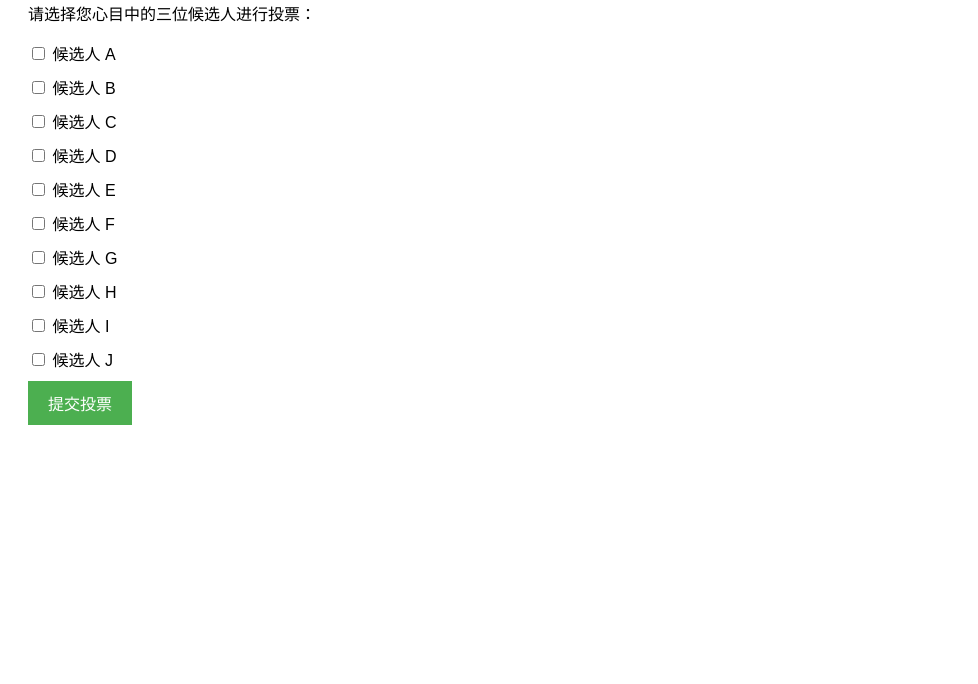
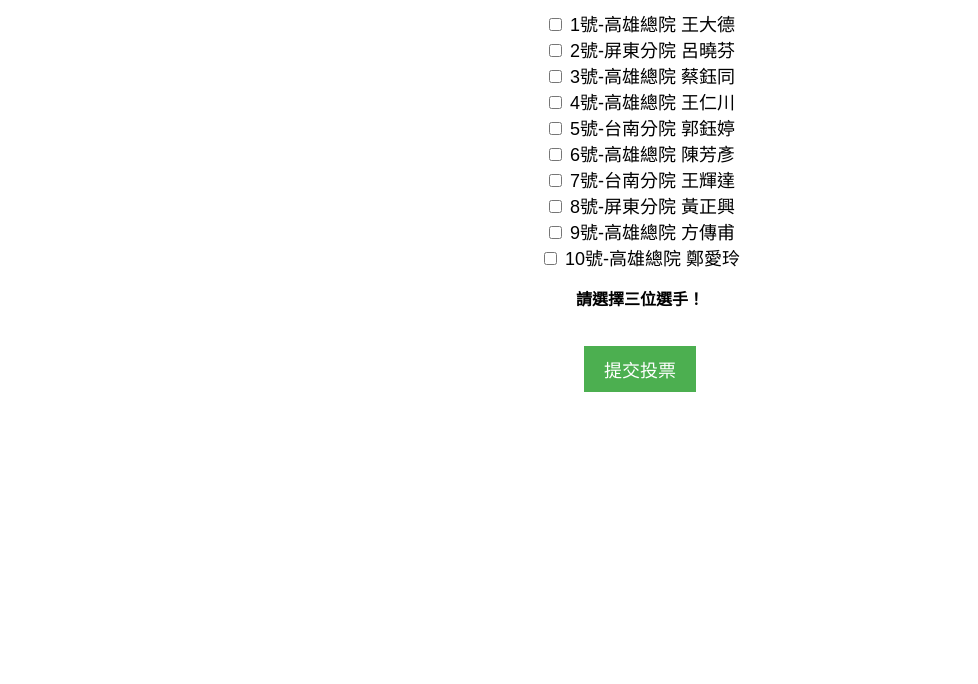
Before and after one commit to ciren-shi/voting, a plain HTML site: page index.html in a window 1280 px wide. Shown: the part 116-800 px from the top of the page, without its empty margins (0-978 px from the left). Drawn offline with Linux system fonts and the light colour scheme.

Commit message:
Update index.html

```diff
--- a/index.html
+++ b/index.html
@@ -1,127 +1,55 @@
-<!-- vote.html -->
 <!DOCTYPE html>
-<html lang="en">
+<html lang="zh-TW">
 <head>
     <meta charset="UTF-8">
     <meta name="viewport" content="width=device-width, initial-scale=1.0">
-    <title>投票页面</title>
+    <title>請選下三名你心目中的正德歌王歌后!!!</title>
     <style>
         body {
             font-family: Arial, sans-serif;
-            padding: 20px;
+            text-align: center;
+            margin-top: 50px;
+        }
+        h1 {
+            font-size: 36px;
         }
         .candidate {
             margin: 10px 0;
+            font-size: 18px;
         }
-        button {
+        .submit-btn {
+            margin-top: 20px;
             padding: 10px 20px;
-            font-size: 16px;
+            font-size: 18px;
             background-color: #4CAF50;
             color: white;
             border: none;
             cursor: pointer;
         }
-        button:disabled {
-            background-color: #ccc;
-            cursor: not-allowed;
+        .submit-btn:hover {
+            background-color: #45a049;
         }
     </style>
 </head>
 <body>
+    <h1>請選下三名你心目中的正德歌王歌后!!!</h1>
 
-    <h1>在线投票系统</h1>
-    <p>请选择您心目中的三位候选人进行投票：</p>
-
-    <form id="voteForm">
+    <form action="result.html" method="GET">
         <div class="candidate">
-            <input type="checkbox" id="candidate1" name="candidate" value="候选人 A">
-            <label for="candidate1">候选人 A</label>
-        </div>
-        <div class="candidate">
-            <input type="checkbox" id="candidate2" name="candidate" value="候选人 B">
-            <label for="candidate2">候选人 B</label>
-        </div>
-        <div class="candidate">
-            <input type="checkbox" id="candidate3" name="candidate" value="候选人 C">
-            <label for="candidate3">候选人 C</label>
-        </div>
-        <div class="candidate">
-            <input type="checkbox" id="candidate4" name="candidate" value="候选人 D">
-            <label for="candidate4">候选人 D</label>
-        </div>
-        <div class="candidate">
-            <input type="checkbox" id="candidate5" name="candidate" value="候选人 E">
-            <label for="candidate5">候选人 E</label>
-        </div>
-        <div class="candidate">
-            <input type="checkbox" id="candidate6" name="candidate" value="候选人 F">
-            <label for="candidate6">候选人 F</label>
-        </div>
-        <div class="candidate">
-            <input type="checkbox" id="candidate7" name="candidate" value="候选人 G">
-            <label for="candidate7">候选人 G</label>
-        </div>
-        <div class="candidate">
-            <input type="checkbox" id="candidate8" name="candidate" value="候选人 H">
-            <label for="candidate8">候选人 H</label>
-        </div>
-        <div class="candidate">
-            <input type="checkbox" id="candidate9" name="candidate" value="候选人 I">
-            <label for="candidate9">候选人 I</label>
-        </div>
-        <div class="candidate">
-            <input type="checkbox" id="candidate10" name="candidate" value="候选人 J">
-            <label for="candidate10">候选人 J</label>
+            <input type="checkbox" name="vote" value="1"> 1號-高雄總院 王大德<br>
+            <input type="checkbox" name="vote" value="2"> 2號-屏東分院 呂曉芬<br>
+            <input type="checkbox" name="vote" value="3"> 3號-高雄總院 蔡鈺同<br>
+            <input type="checkbox" name="vote" value="4"> 4號-高雄總院 王仁川<br>
+            <input type="checkbox" name="vote" value="5"> 5號-台南分院 郭鈺婷<br>
+            <input type="checkbox" name="vote" value="6"> 6號-高雄總院 陳芳彥<br>
+            <input type="checkbox" name="vote" value="7"> 7號-台南分院 王輝達<br>
+            <input type="checkbox" name="vote" value="8"> 8號-屏東分院 黃正興<br>
+            <input type="checkbox" name="vote" value="9"> 9號-高雄總院 方傳甫<br>
+            <input type="checkbox" name="vote" value="10"> 10號-高雄總院 鄭愛玲<br>
         </div>
 
-        <button type="button" id="submitVote" onclick="submitVote()">提交投票</button>
+        <p><strong>請選擇三位選手！</strong></p>
+        <input type="submit" class="submit-btn" value="提交投票">
     </form>
-
-    <script>
-        let votes = {
-            "候选人 A": 0,
-            "候选人 B": 0,
-            "候选人 C": 0,
-            "候选人 D": 0,
-            "候选人 E": 0,
-            "候选人 F": 0,
-            "候选人 G": 0,
-            "候选人 H": 0,
-            "候选人 I": 0,
-            "候选人 J": 0
-        };
-
-        // 从 localStorage 加载已有的票数
-        if (localStorage.getItem("votes")) {
-            votes = JSON.parse(localStorage.getItem("votes"));
-        }
-
-        function submitVote() {
-            const selectedCandidates = Array.from(document.querySelectorAll('input[name="candidate"]:checked'))
-                .map(input => input.value);
-
-            // 检查最多只能选择 3 个候选人
-            if (selectedCandidates.length > 3) {
-                alert("您只能选择三位候选人！");
-                return;
-            }
-            if (selectedCandidates.length === 0) {
-                alert("请选择至少一位候选人！");
-                return;
-            }
-
-            // 更新票数
-            selectedCandidates.forEach(candidate => {
-                votes[candidate]++;
-            });
-
-            // 保存到 localStorage
-            localStorage.setItem("votes", JSON.stringify(votes));
-
-            // 提交后跳转到结果页面
-            window.location.href = "result.html";
-        }
-    </script>
-
 </body>
 </html>
```
